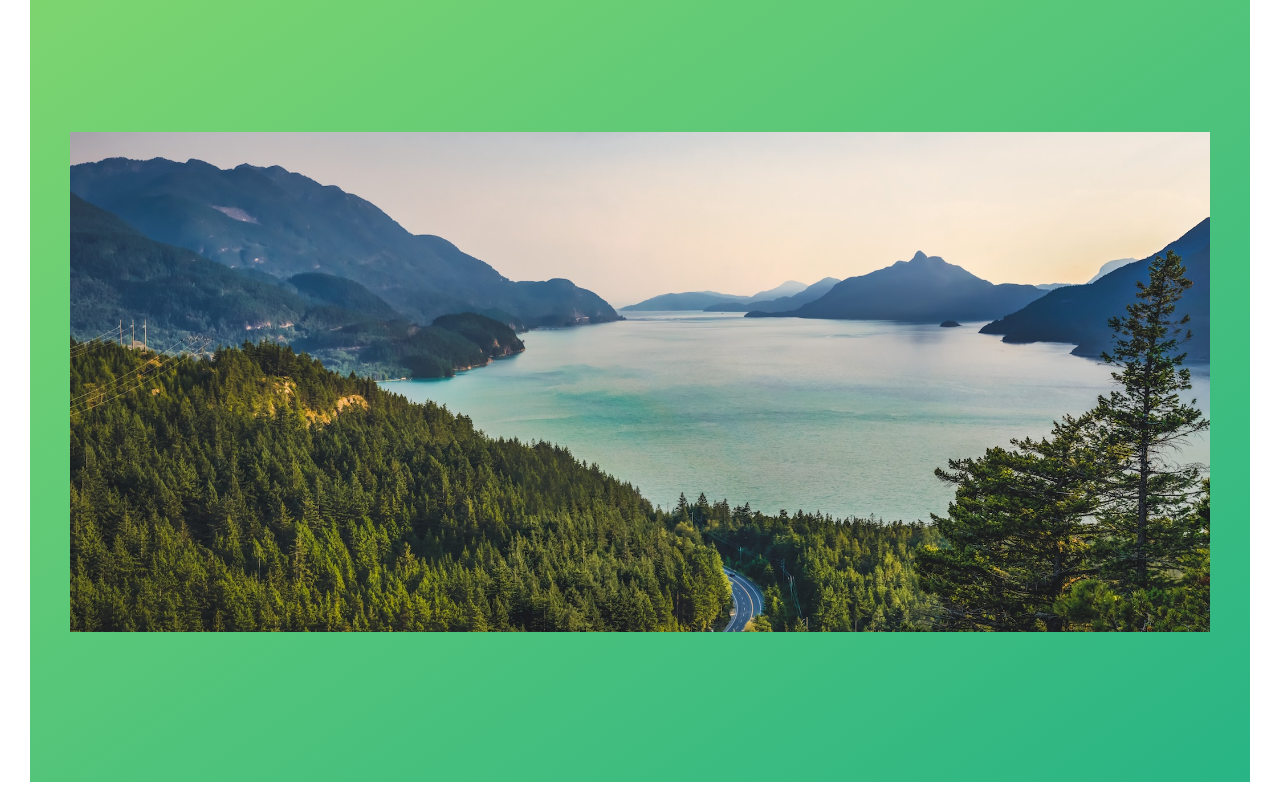
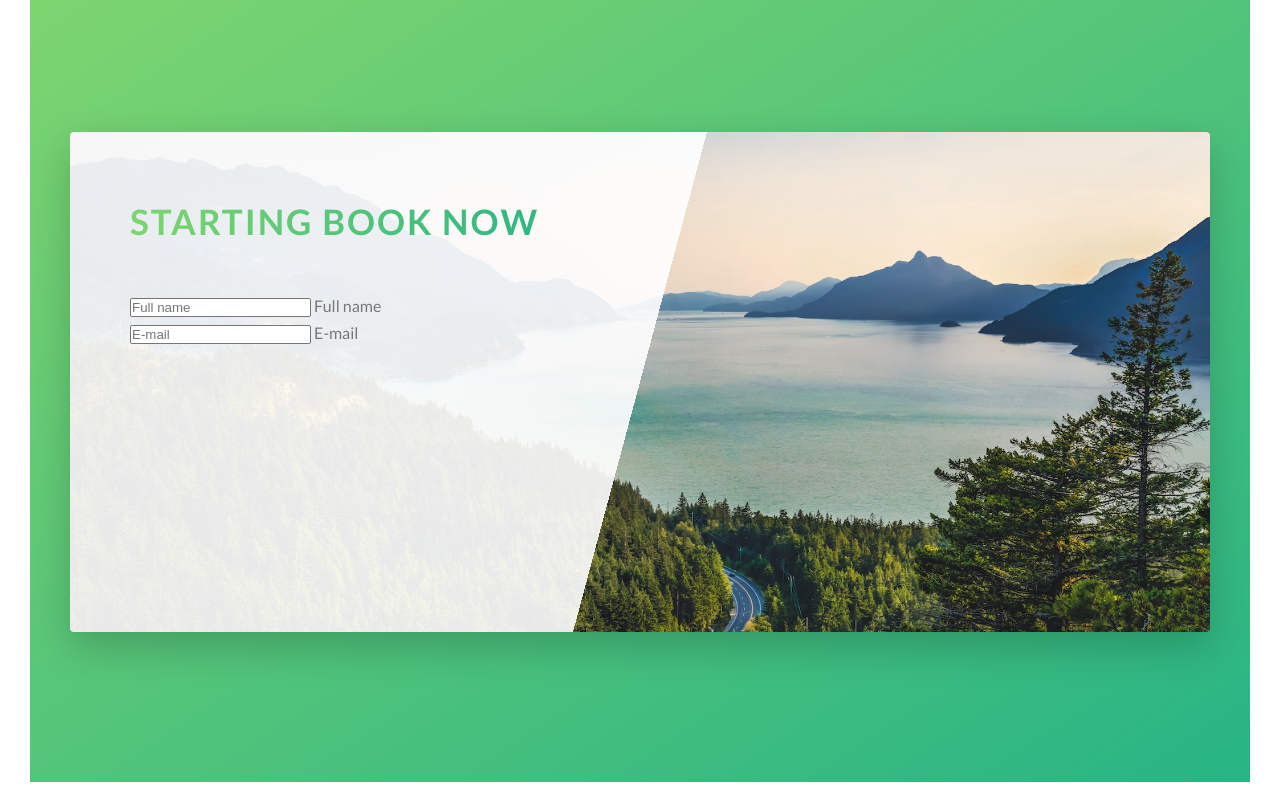
Before and after one commit to DeividVeloso/advanced-css, a website: page project/natours/index.html in a window 1280 px wide. Shown: the part 4660-5472 px from the top of the page. Drawn offline with Linux system fonts and the light colour scheme.

Commit message:
startinf form__book

```diff
--- a/project/natours/index.html
+++ b/project/natours/index.html
@@ -366,7 +366,21 @@
       <section class="section-book">
         <div class="row">
           <div class="book">
-
+            <form action="#" class="book__form">
+             <div class="u-margin-bottom-medium">
+                <h2 class="heading-secondary">
+                  Starting book now
+                </h2>
+              </div>
+              <div class="form__group">
+                <input type="text" class="form__input" placeholder="Full name" required id="name">
+                <label for="name" class="form__label">Full name</label>
+              </div>
+              <div class="form__group">
+                  <input type="email" class="form__input" placeholder="E-mail" required id="email">
+                  <label for="email" class="form__label">E-mail</label>
+              </div>
+            </form>
           </div>
         </div>
       </section>
--- a/project/natours/sass/pages/_home.scss
+++ b/project/natours/sass/pages/_home.scss
@@ -39,7 +39,17 @@
 }
 
 .book {
-  background-image: url(../img/nat-10.jpg);
+  background-image: linear-gradient(105deg,
+                                    rgba($color-white, 0.9) 50%,
+                                    transparent 50%),
+                                    url(../img/nat-10.jpg);
   background-size: 100%;
   height: 50rem;
+  border-radius: 4px;
+  box-shadow: 0 1.5rem 4rem rgba($color-black, .2);
+
+  &__form {
+    width: 50%;
+    padding: 6rem;
+  }
 }
```
Also changed, not shown: project/natours/css/style.css.
